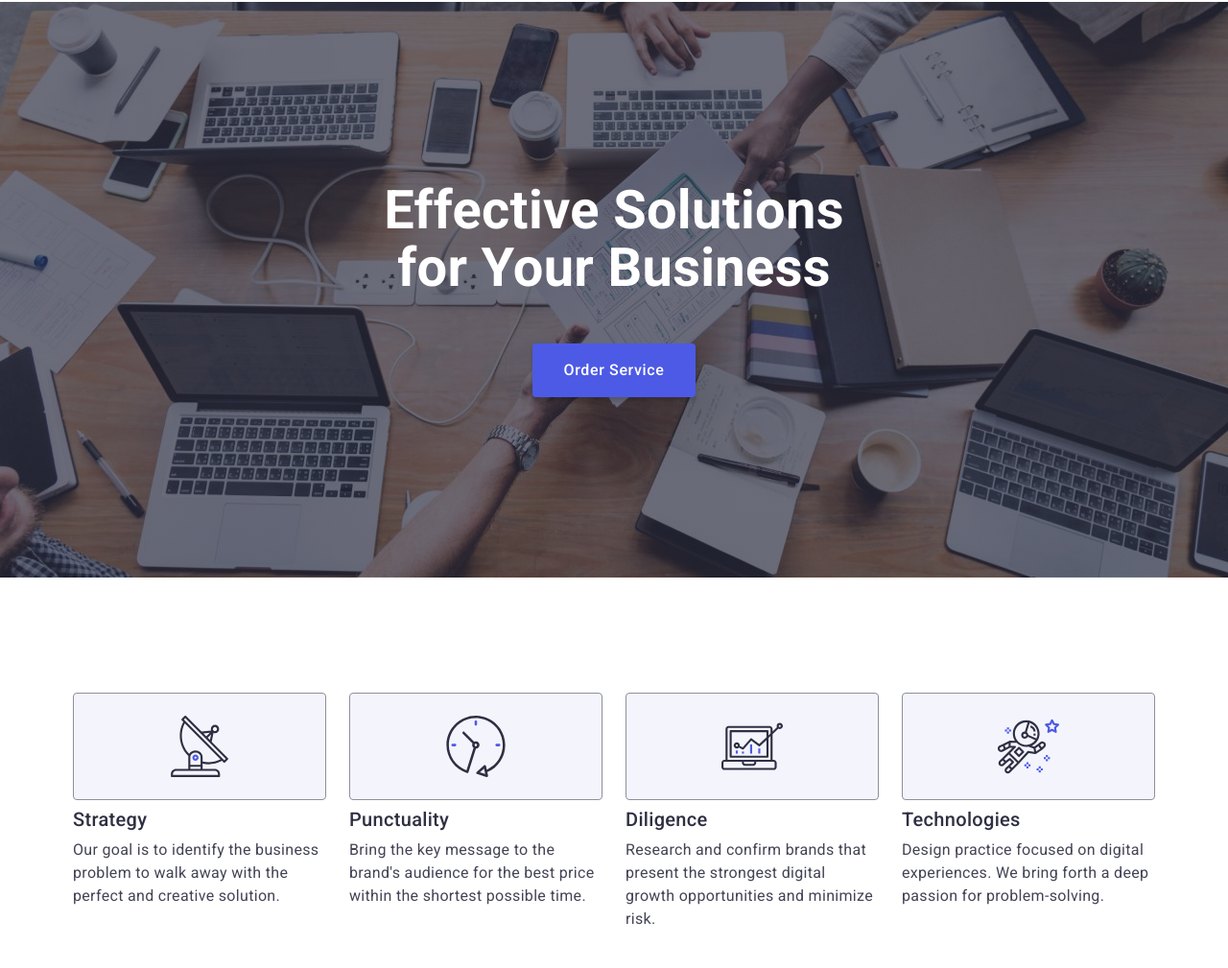
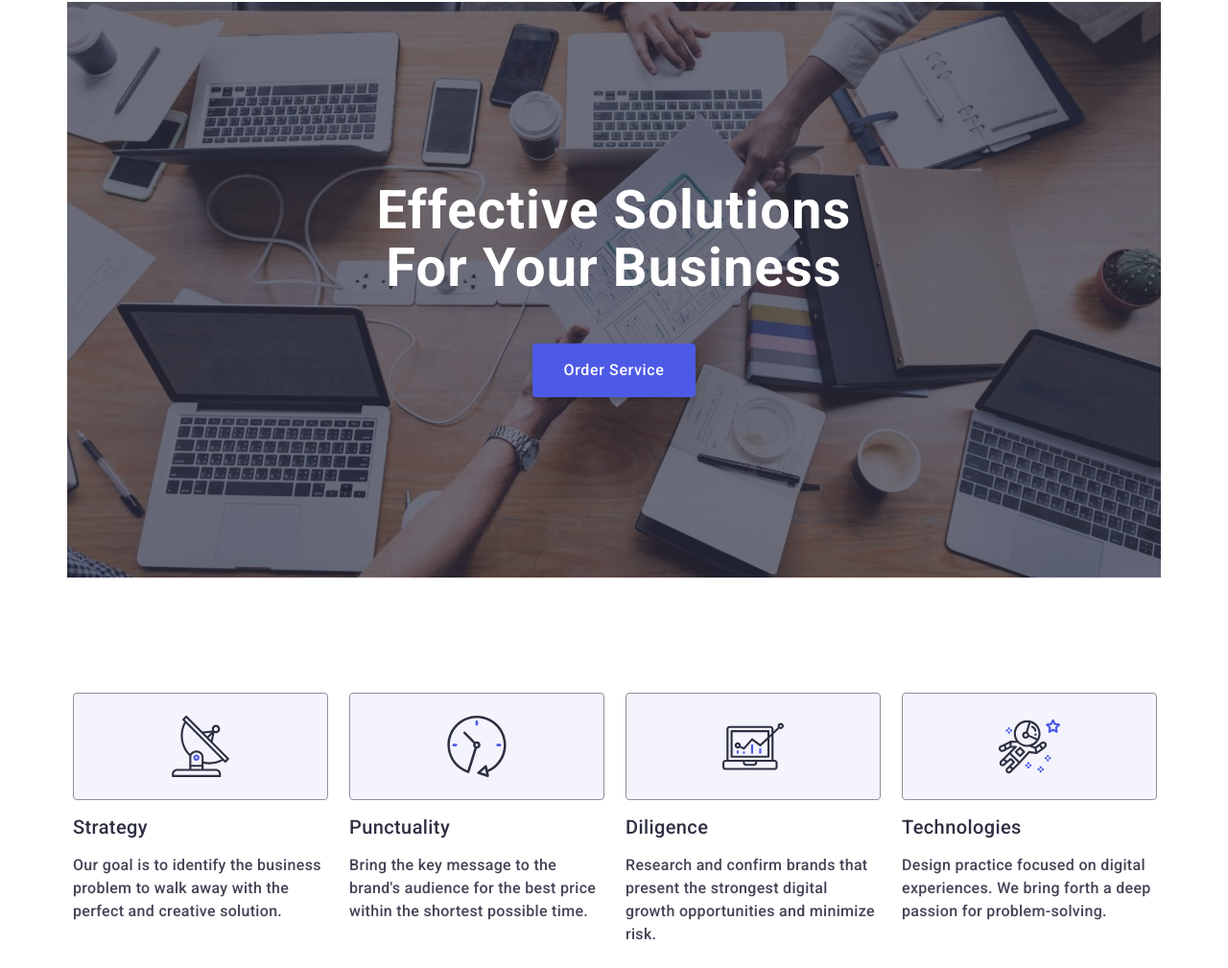
Before and after one commit to Inna-Vinnyk/goit-markup-hw-06, a plain HTML site: page index.html in a window 1280 px wide. Shown: the part 143-1152 px from the top of the page at 96% size. Drawn offline with nearby package versions, Linux system fonts and the light colour scheme.

Commit message:
add index and css

```diff
--- a/css/styles.css
+++ b/css/styles.css
@@ -8,7 +8,6 @@ body {
   font-weight: 500;
   font-size: 16px;
   line-height: 1.5;
-  letter-spacing: 0.02em;
   color: #434455;
   background-color: #fff;
 }
@@ -40,6 +39,7 @@ p {
 
 a {
   text-decoration: none;
+  color: #2e2f42;
 }
 
 button {
@@ -125,25 +125,26 @@ address {
   color: #fff;
   background-color: #4d5ae5;
   box-shadow: 0 4px 4px 0 rgba(0, 0, 0, 0.15);
-  cursor: pointer;
 
   transition: background-color 250ms cubic-bezier(0.4, 0, 0.2, 1);
 }
+
 .btn:hover,
 .btn:focus,
 .btn:active {
   background-color: #404bbf;
 }
+
 .title {
-  margin-bottom: 72px;
-
   font-weight: 700;
   font-size: 36px;
   line-height: 1.11;
-
+  letter-spacing: 0.02em;
   text-align: center;
   color: #2e2f42;
   text-transform: capitalize;
+  margin-top: 0;
+  margin-bottom: 72px;
 }
 
 .subtitle {
@@ -151,7 +152,7 @@ address {
   font-size: 36px;
   line-height: 1.11;
   text-align: center;
-
+  letter-spacing: 0.02em;
   color: #2e2f42;
 
   margin-bottom: 8px;
@@ -168,12 +169,12 @@ address {
   }
 }
 
-.benefits-subtitle,
 .team-subtitle,
 .portfolio-subtitle {
   font-weight: 500;
   font-size: 20px;
   line-height: 1.2;
+  letter-spacing: 0.02em;
   color: #2e2f42;
 }
 
@@ -307,8 +308,7 @@ address {
 
 /* #region Hero */
 .hero {
-  max-width: 1440px;
-
+  max-width: 320px;
   margin: 0 auto;
   padding: 72px 0;
 
@@ -334,6 +334,7 @@ address {
 }
 @media only screen and (min-width: 768px) {
   .hero {
+    min-width: 768px;
     padding: 112px 0;
     background-image: linear-gradient(
         rgba(46, 47, 66, 0.7),
@@ -354,6 +355,7 @@ address {
 
 @media only screen and (min-width: 1158px) {
   .hero {
+    min-width: 1140px;
     padding: 188px 0;
     margin-top: 72px;
     background-image: linear-gradient(
@@ -372,43 +374,10 @@ address {
     }
   }
 }
+
 .hero-title {
   width: 216px;
   margin: 0 auto 72px;
-
-  font-weight: 700;
-  font-size: 36px;
-  line-height: 1.11;
-
-  text-align: center;
-  color: #fff;
-}
-@media only screen and (min-width: 768px) {
-  .hero-title {
-    width: 496px;
-    margin-bottom: 36px;
-
-    font-size: 56px;
-    line-height: 1.07;
-  }
-}
-@media only screen and (min-width: 1158px) {
-  .hero-title {
-    margin-bottom: 48px;
-  }
-}
-.hero-button {
-  padding: 16px 32px;
-}
-.hero-title {
-  width: 216px;
-  margin: 0 auto 72px;
-
-  font-weight: 700;
-  font-size: 36px;
-  line-height: 1.11;
-
-  text-align: center;
   color: #fff;
 }
 @media only screen and (min-width: 768px) {
@@ -426,6 +395,10 @@ address {
   }
 }
 
+.hero-button {
+  padding: 16px 32px;
+}
+
 /* #endregion */
 
 /* #region Benefits */
@@ -438,32 +411,55 @@ address {
     padding: 120px 0;
   }
 }
+.benefits-container {
+  display: flex;
+  align-items: center;
+  justify-content: flex-start;
+  flex-direction: column;
+  gap: 72px;
+}
+
 .benefits-list {
   display: flex;
+  align-items: flex-start;
+  justify-content: flex-start;
   flex-direction: column;
   gap: 72px;
 }
 @media only screen and (min-width: 768px) {
   .benefits-list {
+    display: flex;
+    flex-wrap: wrap;
+    gap: 24px;
+    row-gap: 72px;
     flex-direction: row;
-    flex-wrap: wrap;
-    gap: 72px 24px;
   }
 }
 
 @media only screen and (min-width: 1158px) {
   .benefits-list {
+    display: flex;
+    align-items: flex-start;
+    justify-content: center;
     gap: 24px;
   }
 }
-
+.benefits-item {
+  max-width: 288px;
+}
 @media only screen and (min-width: 768px) {
   .benefits-item {
+    max-width: 736px;
     width: calc((100% - 24px) / 2);
   }
 }
 @media only screen and (min-width: 1158px) {
   .benefits-item {
+    display: flex;
+    align-items: flex-start;
+    justify-content: flex-start;
+    flex-direction: column;
+    gap: 8px;
     width: calc((100% - 72px) / 4);
   }
 }
@@ -477,15 +473,27 @@ address {
     justify-content: center;
     align-items: center;
     margin-bottom: 8px;
-
-    width: 264px;
+    padding: 24px 100px;
     height: 112px;
     border: 1px solid #8e8f99;
     border-radius: 4px;
-
     background-color: #f4f4fd;
   }
 }
+
+@media only screen and (min-width: 1158px) {
+  .benefits-subtitle {
+    line-height: 1.2;
+  }
+}
+
+.benefits-text {
+  font-weight: 500;
+  font-size: 16px;
+  line-height: 1.5;
+  letter-spacing: 0.02em;
+}
+
 @media only screen and (min-width: 1158px) {
   .benefits-text {
     font-weight: 400px;
@@ -710,14 +718,13 @@ address {
     margin-right: 120px;
   }
 }
-.logo .footer-logo {
+.footer-logo {
   display: block;
   text-align: center;
-
   margin-bottom: 16px;
 }
 @media only screen and (min-width: 768px) {
-  .logo .footer-logo {
+  .footer-logo {
     text-align: start;
   }
 }
@@ -728,6 +735,7 @@ address {
 
 .footer-text {
   font-weight: 400;
+  letter-spacing: 0.02em;
   color: #f4f4fd;
 }
 @media only screen and (min-width: 1158px) {
@@ -754,6 +762,8 @@ address {
 }
 
 .footer-social-list {
+  display: flex;
+  justify-content: center;
   gap: 16px;
 }
 
@@ -802,9 +812,7 @@ address {
 
 .footer-form-input {
   width: 288px;
-
   height: 40px;
-
   padding-left: 16px;
 
   font-size: 12px;
@@ -1184,7 +1192,7 @@ input[type='checkbox']:focus-visible
   color: #404bbf;
 }
 
-.mobile-menu-link {
+.mobile-menu-item {
   font-weight: 700;
   font-size: 36px;
   line-height: 1.11;
@@ -1203,7 +1211,7 @@ input[type='checkbox']:focus-visible
   margin-bottom: 48px;
 }
 
-.menu > .social-list {
+.social-list > .social-item {
   justify-content: space-between;
   gap: 40px;
 }
--- a/index.html
+++ b/index.html
@@ -62,7 +62,7 @@
         </button>
       </div>
 
-      <!-- <div class="mobile-menu is-open" data-menu>
+      <div class="mobile-menu" data-menu>
         <div class="container mobile-menu-container">
           <button class="mobile-menu-close modal-button" data-menu-close>
             <svg class="icon-close" width="8" height="8">
@@ -130,7 +130,7 @@
             </li>
           </ul>
         </div>
-      </div> -->
+      </div>
     </header>
     <!-- #endregion -->
 
@@ -138,7 +138,9 @@
       <!-- #region Hero -->
       <section class="hero">
         <div class="container">
-          <h1 class="hero-title">Effective Solutions for Your Business</h1>
+          <h1 class="hero-title title"
+            >Effective Solutions for Your Business</h1
+          >
           <button class="btn hero-button" type="button">Order Service</button>
         </div>
       </section>
@@ -146,7 +148,7 @@
 
       <!-- #region Benefits -->
       <section class="benefits">
-        <div class="container">
+        <div class="container benefits-container">
           <h2 class="benefits-title visually-hidden">Benefits</h2>
           <ul class="benefits-list">
             <li class="benefits-item">
@@ -211,7 +213,7 @@
               <img
                 class="team-img"
                 srcset="
-                  /images/team/avatar-1@2x.jpg  1x,
+                  ./images/team/avatar-1@1x.jpg 1x,
                   ./images/team/avatar-1@2x.jpg 2x
                 "
                 src="./images/team/avatar-1@1x.jpg"
@@ -688,7 +690,7 @@
     <footer class="page-footer">
       <div class="container">
         <div class="footer-wrapper">
-          <a class="logo footer-logo" href="./index.html"
+          <a class="footer-logo logo" href="./index.html"
             >Web<span class="logo-part">Studio</span>
           </a>
           <p class="footer-text">
@@ -698,8 +700,8 @@
         </div>
         <div class="footer-social">
           <p class="footer-caption">Social media</p>
-          <ul class="social-list">
-            <li class="social-item">
+          <ul class="footer-social-list">
+            <li class="footer-social-item">
               <a
                 class="footer-social-link social-link"
                 href="https://www.instagram.com/"
@@ -883,7 +885,7 @@
     <!-- #endregion -->
 
     <!-- mobile menu -->
-    <div class="mobile-menu is-open" data-menu>
+    <!-- <div class="mobile-menu is-open" data-menu>
       <div class="container mobile-menu-container">
         <button class="mobile-menu-close modal-button" data-menu-close>
           <svg class="icon-close" width="8" height="8">
@@ -951,6 +953,6 @@
           </li>
         </ul>
       </div>
-    </div>
+    </div> -->
   </body>
 </html>
```
